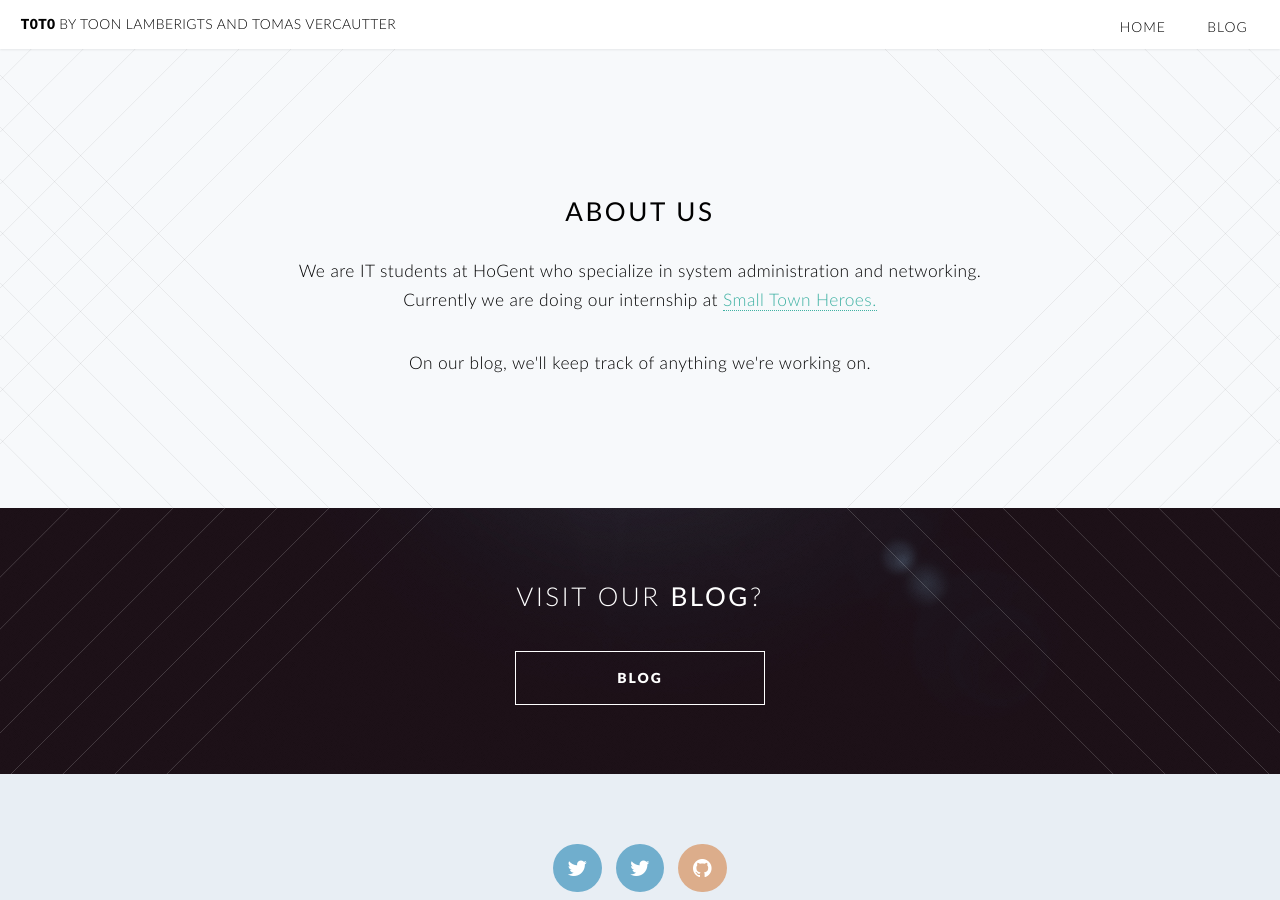
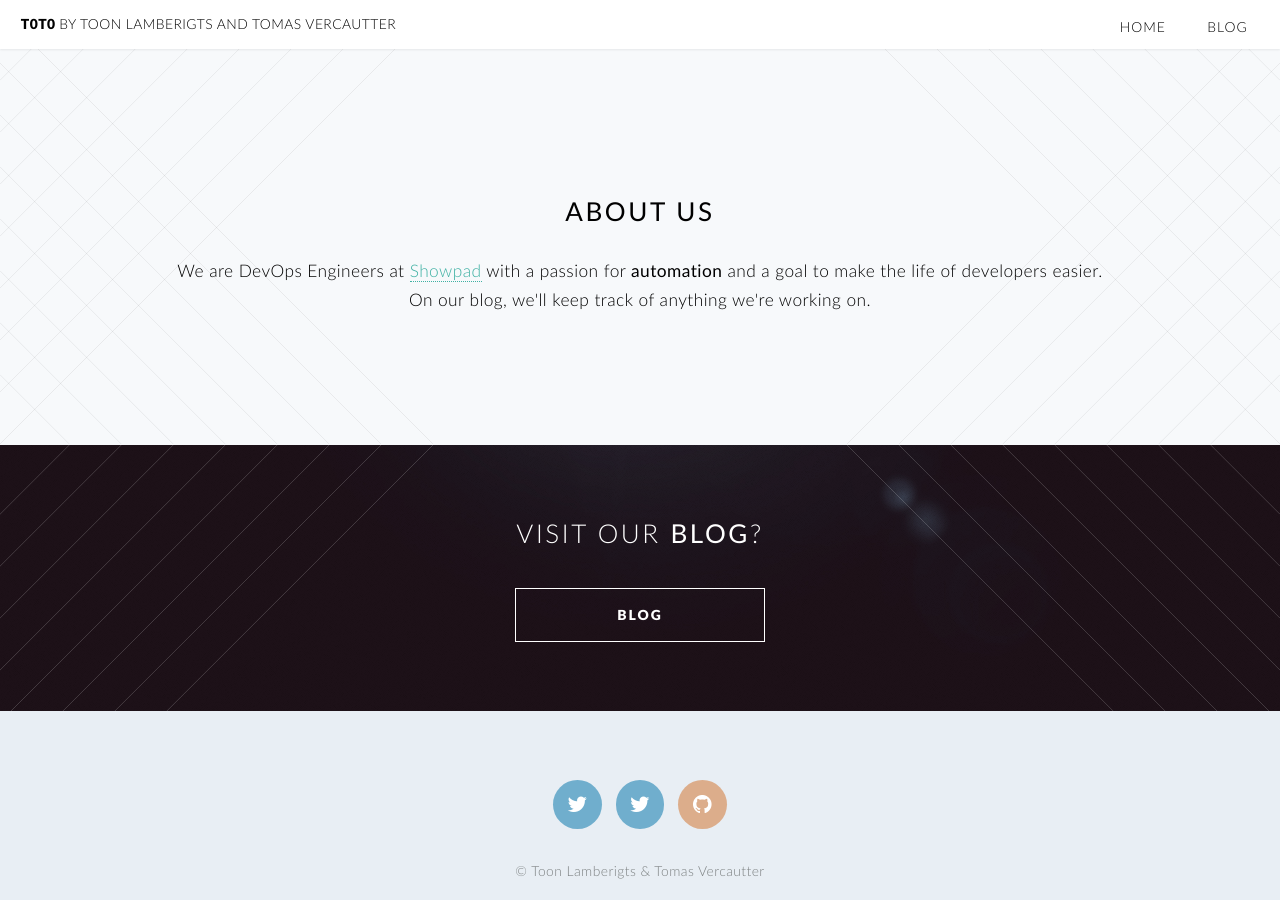
Before and after one commit to t0t0/t0t0.github.io, a Jekyll site: the page built from index.html, in a window 1280 px wide and 900 px high, scrolled down 561 px. Built offline with Jekyll 4.4.1, drawn with Linux system fonts in a browser that asks for light colours.

Commit message:
changed index about us

```diff
--- a/index.html
+++ b/index.html
@@ -5,8 +5,7 @@ layout: landing-page
 			<article id="main">
 				<header class="special container">
 					<h2><strong>About Us</strong></h2>
-					<p> We are IT students at HoGent who specialize in system administration and networking.</p>
-					<p> Currently we are doing our internship at <a href="http://www.smalltownheroes.be">Small Town Heroes.</a></p>
+					<p> We are DevOps Engineers at <a href="showpad.com">Showpad</a> with a passion for <b>automation</b> and a goal to make the life of developers easier.</p>
 					<p> On our blog, we'll keep track of anything we're working on.</p>
 				</header>
 			</article>
```
